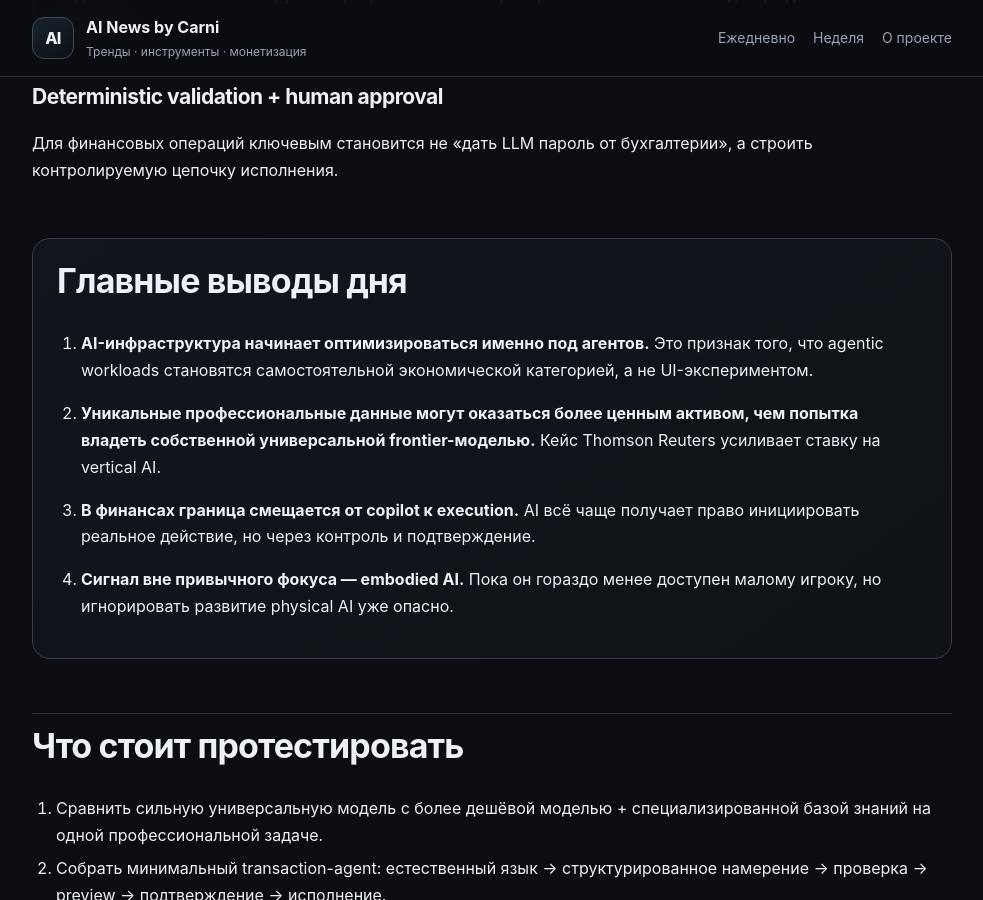
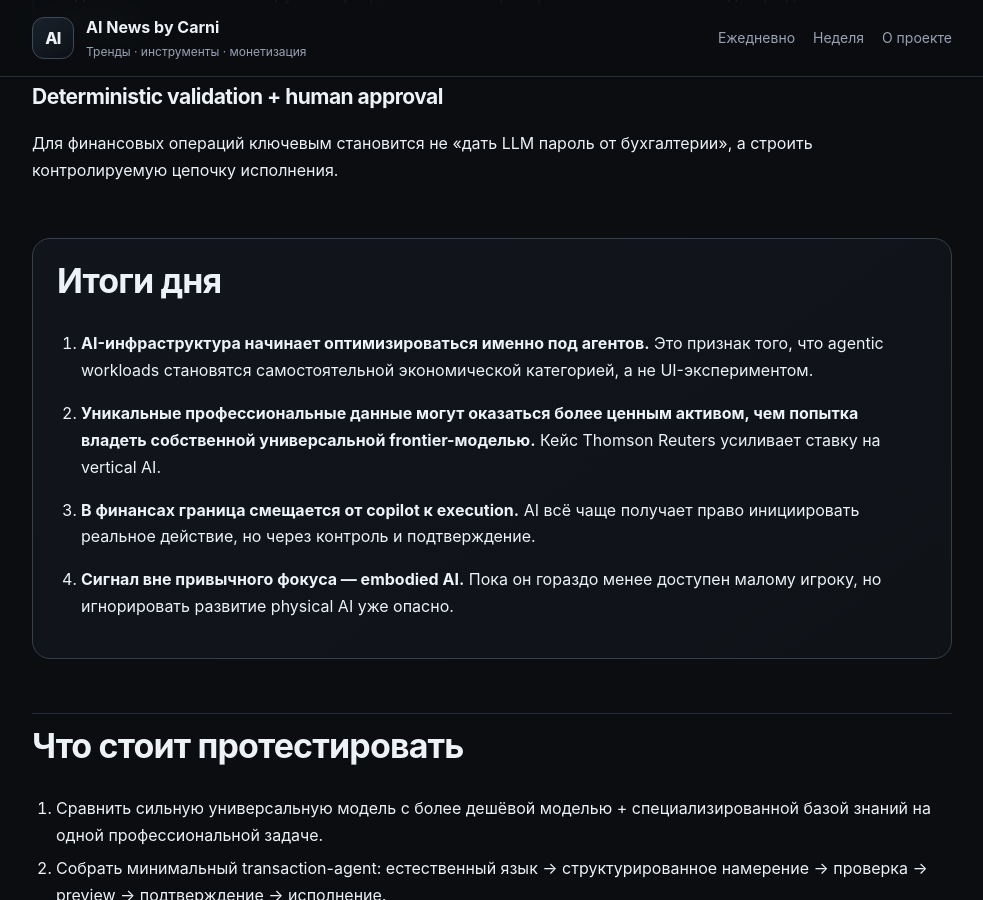
Before and after one commit to DmitryCarni/ai-news-by-carni, a Jekyll site: the page built from daily/2026-08-24.md, in a window 1280 px wide and 900 px high, scrolled down 3862 px. Shown: the whole window, without its empty margins (148-1131 px from the left). Built offline with Jekyll 4.4.1, drawn with Linux system fonts in a browser that asks for light colours.

Commit message:
Rename daily conclusions to day summary

```diff
--- a/daily/2026-08-24.md
+++ b/daily/2026-08-24.md
@@ -20,7 +20,7 @@ permalink: /daily/2026-08-24/
 <a href="#stack">Технологический стек</a>
 <a href="#finance">1С, Финансы</a>
 <a href="#finance-tools">AI-инструменты</a>
-<a href="#главные-выводы-дня">Итоги дня</a>
+<a href="#итоги-дня">Итоги дня</a>
 </div>
 
 ## Фундаментальные тренды AI-отрасли {#fundamental}
@@ -161,7 +161,7 @@ Thomson Reuters показывает направление, где ценнос
 
 <div class="conclusions" markdown="1">
 
-## Главные выводы дня
+## Итоги дня
 
 1. **AI-инфраструктура начинает оптимизироваться именно под агентов.** Это признак того, что agentic workloads становятся самостоятельной экономической категорией, а не UI-экспериментом.
 
```
